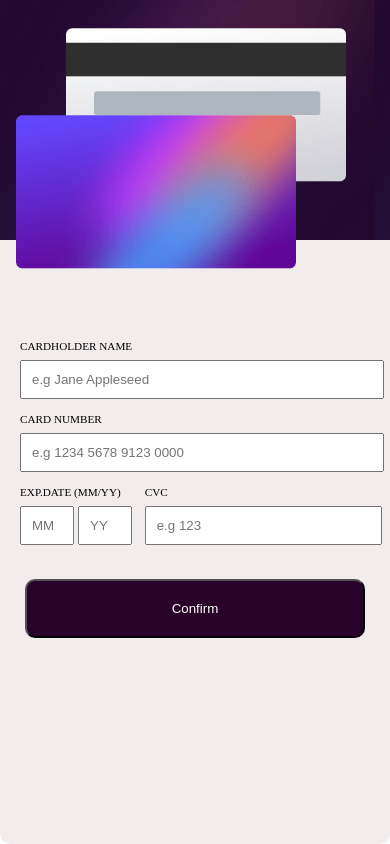
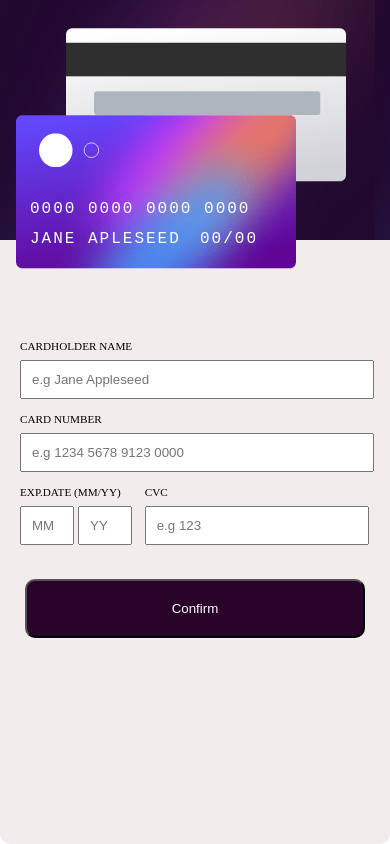
Before and after one commit to Sonaite/projeto-card, a plain HTML site: page index.html in a window 390 px wide. Drawn offline with Linux system fonts and the light colour scheme.

Commit message:
Informações de catão adicinada

```diff
--- a/index.html
+++ b/index.html
@@ -10,13 +10,25 @@
 
     <main>
         <header>
+            <div id="card-logo">
+                <img src="images/card-logo.svg" alt="logo">
+            </div>
            <img src="images/bg-card-back.png" alt="card">
            <img class="cardfront" src="images/bg-card-front.png" alt="cardfront">
+
+
 
         </header>
         <form action="cadastro.java">
             <label for="iname">CARDHOLDER NAME</label>
             <input type="text" name="name" id="iname" placeholder="e.g Jane Appleseed" required>
+
+
+                       <!-- Aqui vai aparecer o número no cartão -->
+               <div id="display-card-number">0000 0000 0000 0000</div>
+               <div id="display-card-name">JANE APLESEED</div>
+               <div id="display-card-vali">00/00</div>
+
             <label for="inunber">CARD NUMBER</label >
              <input type="text" name="number" id="inunber" placeholder="e.g 1234 5678 9123 0000" required maxlength="16" minlength="16">
 
--- a/style.css
+++ b/style.css
@@ -29,10 +29,15 @@
         height: 300px;
         position: relative;          /* referência para o posicionamento interno */
         overflow: hidden;       /* impede que o conteúdo saia do header */
+    }
+    #card-logo img{
+        position: absolute;
 
-
-
-
+        top: 50%;
+        left: 10%;
+        transform: translateY(-50%);
+        z-index: 10; /* 🔺 Fica acima da imagem */
+        width: 60px; /* ajusto conforme necessário */
 
     }
     header img{
@@ -52,6 +57,26 @@
         transform: translateY(-50%);
 
     }
+
+
+
+      #display-card-name, #display-card-vali,  #display-card-number{
+        position: absolute;
+        top: 230px; /* ajuste conforme necessário */
+        left: 30px;
+        color: white;
+        font-size: 16px;
+        letter-spacing: 2px;
+        font-family: 'Courier New', Courier, monospace;
+        z-index: 2;
+
+      }
+      #display-card-vali{
+           left: 200px;
+      }
+      #display-card-number{
+        top: 200px;
+      }
     form{
         margin-top: 30px;
 
@@ -79,7 +104,7 @@
         padding: 10px;
         margin-bottom: 4PX;
         width: 100%;
-       width: 340px;
+       width: 330px;
 
     }
   .expiry-date input{
@@ -90,7 +115,7 @@
   }
   .expiry-date .cvc{
     width: 100%;
-    width: 213px;
+    width: 200px;
 
   }
 
```
